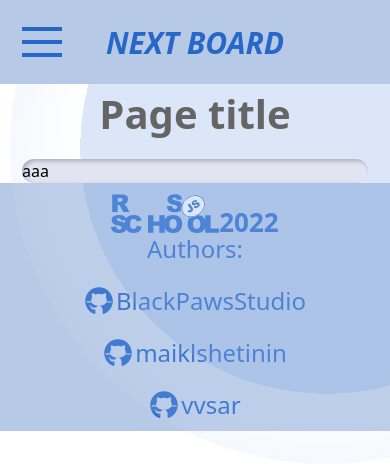
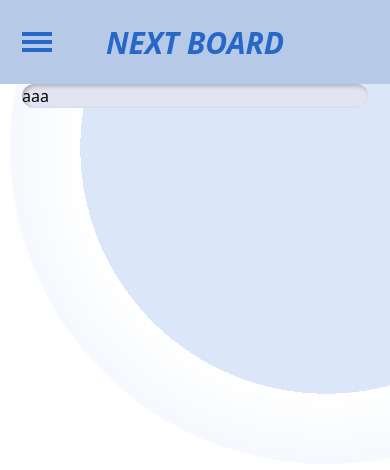
Before and after one commit to BlackPawsStudio/project-management-app, a Next.js app: page / in a window 390 px wide. Shown: the top 470 px of the page. Built offline with nearby package versions, Linux system fonts and the light colour scheme.

Commit message:
feat: remove default footer on the mobile resolution

```diff
--- a/src/components/BurgerMenu/index.tsx
+++ b/src/components/BurgerMenu/index.tsx
@@ -12,6 +12,15 @@ interface BurgerMenuProps {
   deleteAccount: () => void;
 }
 
+const transitionClasses = {
+  enter: 'transition ease-out duration-500',
+  enterFrom: '-translate-x-full',
+  enterTo: 'translate-x-0',
+  leave: 'transition ease-in duration-500',
+  leaveFrom: 'translate-x-full',
+  leaveTo: '-translate-x-full'
+};
+
 const BurgerMenu = ({ isLoggedIn, isOpened, signOut, deleteAccount }: BurgerMenuProps) => {
   const [isOpen, setIsOpen] = useState(false);
   const [userId, setUserId] = useState('');
@@ -24,23 +33,10 @@ const BurgerMenu = ({ isLoggedIn, isOpened, signOut, deleteAccount }: BurgerMenu
   }, []);
 
   useEffect(() => {
-    setIsOpen(isOpened);
-  }, [isOpened]);
-
-  useEffect(() => {
     if (router.pathname === '/') setPageName('main');
     if (router.pathname.includes('user')) setPageName('user');
     if (router.pathname.includes('board')) setPageName('board');
   }, [router]);
-
-  const transitionClasses = {
-    enter: 'transition ease-out duration-500',
-    enterFrom: '-translate-x-full',
-    enterTo: 'translate-x-0',
-    leave: 'transition ease-in duration-500',
-    leaveFrom: 'translate-x-full',
-    leaveTo: '-translate-x-full'
-  };
 
   const copyText = async () => await navigator.clipboard.writeText(userId || '');
   return (
@@ -106,7 +102,7 @@ const BurgerMenu = ({ isLoggedIn, isOpened, signOut, deleteAccount }: BurgerMenu
       </Transition>
 
       <div
-        className="button absolute left-[22px] flex h-[30px] w-[40px] flex-col justify-between lg:hidden"
+        className="button absolute left-[22px] flex h-[20px] w-[30px] flex-col justify-between lg:hidden"
         onClick={() => setIsOpen(true)}
       >
         <span className="h-1 w-full bg-headerText" />
--- a/src/components/ContentField/index.tsx
+++ b/src/components/ContentField/index.tsx
@@ -7,7 +7,7 @@ interface ContentFieldProps {
 
 const ContentField = ({ children, className }: ContentFieldProps) => {
   return (
-    <section className={`${className} mt-[15px] h-[80%] w-full rounded-[30px] bg-section shadow-xxlInner`}>
+    <section className={`${className} lg:mt-[15px] h-[80%] w-full rounded-[30px] bg-section shadow-xxlInner`}>
       {children}
     </section>
   );
--- a/src/components/Footer/index.tsx
+++ b/src/components/Footer/index.tsx
@@ -8,7 +8,7 @@ const authorsArray = ['BlackPawsStudio', 'maiklshetinin', 'vvsar'];
 const Footer = () => {
   return (
     <footer
-      className={`flex h-fit w-screen flex-col  items-center justify-between
+      className={`lg:flex hidden h-fit w-screen flex-col  items-center justify-between mt-auto
       bg-header p-[10px] text-2xl text-headerText lg:h-[10vh] lg:flex-row lg:p-[0_45px]`}
     >
       <Link href="https://rs.school/react/" className="flex items-end">
--- a/src/components/Header/index.tsx
+++ b/src/components/Header/index.tsx
@@ -39,7 +39,7 @@ const Header = () => {
   };
 
   return (
-    <header className="fixed top-0 z-10 flex h-[10vh] w-screen items-center justify-center bg-header px-[22px] lg:px-[45px]">
+    <header className="sticky top-0 z-10 flex h-[10vh] w-screen items-center justify-center bg-header px-[22px] lg:px-[45px]">
       {router.pathname.includes('/board/') && isAdmin && <DropdownMenu />}
       <Link className="w-full" href={'/'}>
         <h1 className="w-full cursor-pointer text-center text-[30px] font-bold italic text-headerText lg:text-[40px]">
--- a/src/components/Layout/index.tsx
+++ b/src/components/Layout/index.tsx
@@ -12,7 +12,7 @@ const Layout = ({ children }: LayoutProps) => {
     <div className="body">
       <Header />
       <div className="bg-circle -z-1 top-[-20vh] right-[-30vh] h-[75vh] w-[75vh] lg:top-[-50vw] lg:right-[-35vw] lg:h-[100vw] lg:w-screen" />
-      <main className="w-100 relative mt-[10vh] h-fit px-[22px] lg:px-[45px]">{children}</main>
+      <main className="w-100 relative lg:mt-[10vh] min-h-[90vh] lg:h-[80vh] px-[22px] lg:px-[45px]">{children}</main>
       <Footer />
     </div>
   );
--- a/src/components/PageBase/index.tsx
+++ b/src/components/PageBase/index.tsx
@@ -5,7 +5,7 @@ import PageTitle from '../PageTitle';
 import SearchBar from '../SearchBar';
 
 interface PageBaseProps {
-  title: string;
+  title?: string;
   children: ReactNode | ReactNode[];
   className?: string;
   text?: string;
--- a/src/components/PageTitle/index.tsx
+++ b/src/components/PageTitle/index.tsx
@@ -5,7 +5,7 @@ interface PageTitleProps {
 }
 
 const PageTitle = ({ children }: PageTitleProps) => (
-  <h2 className="w-100 text-center text-[40px] font-bold text-titleText mt-[30px]">{children}</h2>
+  <h2 className="w-100 text-center text-[40px] font-bold text-titleText lg:mt-[30px]">{children}</h2>
 );
 
 export default PageTitle;
--- a/src/pages/index.tsx
+++ b/src/pages/index.tsx
@@ -4,7 +4,7 @@ import PageBase from '../components/PageBase';
 
 const Home: NextPage = () => {
   return (
-    <PageBase title={'Page title'} onSubmit={(str) => {}}>
+    <PageBase onSubmit={(str) => {}}>
       <h1>aaa</h1>
     </PageBase>
   );
--- a/src/styles/globals.css
+++ b/src/styles/globals.css
@@ -37,8 +37,10 @@
 }
 
 .body {
+  display: flex;
+  flex-direction: column;
   width: 100vw;
-  height: 100vh;
+  min-height: 100vh;
   overflow: hidden;
   position: absolute;
   top: 0;
```
